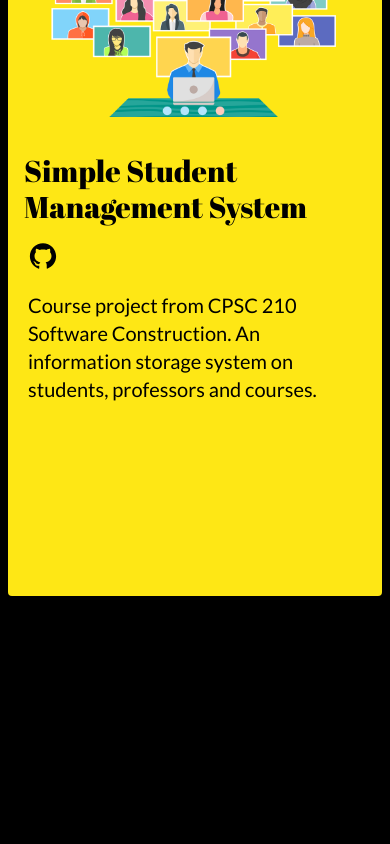
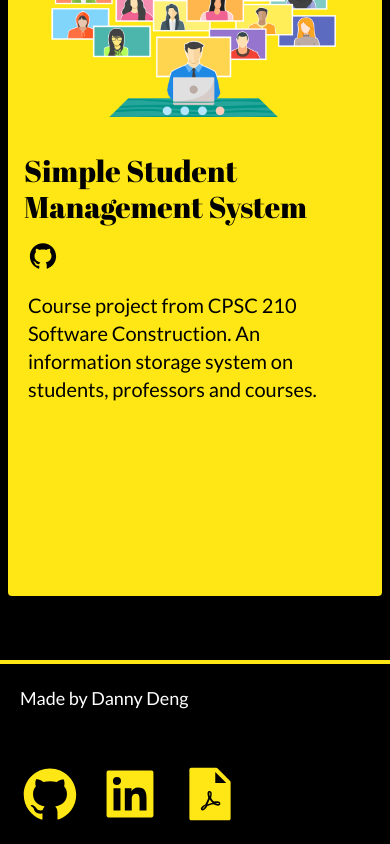
Before and after one commit to dannyd2083/personal_website, a Next.js app: page / in a window 390 px wide. Shown: the part 10003-10847 px from the top of the page. Before the commit the page ends 10663 px from the top, so only its background shows below. Built offline with nearby package versions, Linux system fonts and the light colour scheme.

Commit message:
add footer

```diff
--- a/app/page.js
+++ b/app/page.js
@@ -4,6 +4,7 @@ import Hero from "@/sections/Hero";
 import About from "@/sections/About";
 import Experience from "@/sections/Experience";
 import Projects from "@/sections/Projects";
+import Footer from "@/sections/Footer"
 
 const Home = () => {
     return (
@@ -13,6 +14,7 @@ const Home = () => {
             <About/>
             <Experience/>
             <Projects/>
+            <Footer/>
         </div>
     );
 };
--- a/components/Navbar.jsx
+++ b/components/Navbar.jsx
@@ -52,11 +52,6 @@ const Navbar = () => {
                                         Projects
                                     </Link>
                                 </li>
-                                <li className=" text-xl text-white py-2 px-6 text-center  border-b-2 md:border-b-0   hover:text-regal-yellow hover:border-regal-yellow  md:hover:text-regal-yellow ">
-                                    <Link href="/#skills" onClick={() => setNavbar(!navbar)}>
-                                        Skills
-                                    </Link>
-                                </li>
                             </ul>
                         </div>
                     </div>
--- /dev/null
+++ b/sections/Footer.jsx
@@ -0,0 +1,25 @@
+import React from 'react';
+import {AiFillFilePdf, AiFillGithub, AiFillLinkedin} from "react-icons/ai";
+
+const Footer = () => {
+    return (
+       <footer className="border-t-4 border-regal-yellow p-5 flex flex-wrap gap-[2rem] justify-between items-center">
+           <div className= "flex align-middle justify-center text-center text-lg">
+               <p>Made by Danny Deng</p>
+           </div>
+           <nav className= "flex flex-wrap justify-center align-middle items-center">
+           <a  className= "flex items-center" href='https://github.com/dannyd2083'>
+               <AiFillGithub className="mt-5 mr-5 hover:scale-125 ease-in duration-300 w-full h-auto" color={'#fee715'} size={60}/>
+           </a>
+           <a href = 'https://www.linkedin.com/in/zecheng-danny-deng-316523187/'>
+               <AiFillLinkedin className="mt-5 mr-5 hover:scale-125 ease-in duration-300" color={'#fee715'} size={60}/>
+           </a>
+           <a href = "/2023resume.pdf">
+               <AiFillFilePdf className="mt-5 mr-5 hover:scale-125 ease-in duration-300" color={'#fee715'} size={60}/>
+           </a>
+           </nav>
+       </footer>
+    );
+};
+
+export default Footer;
```
